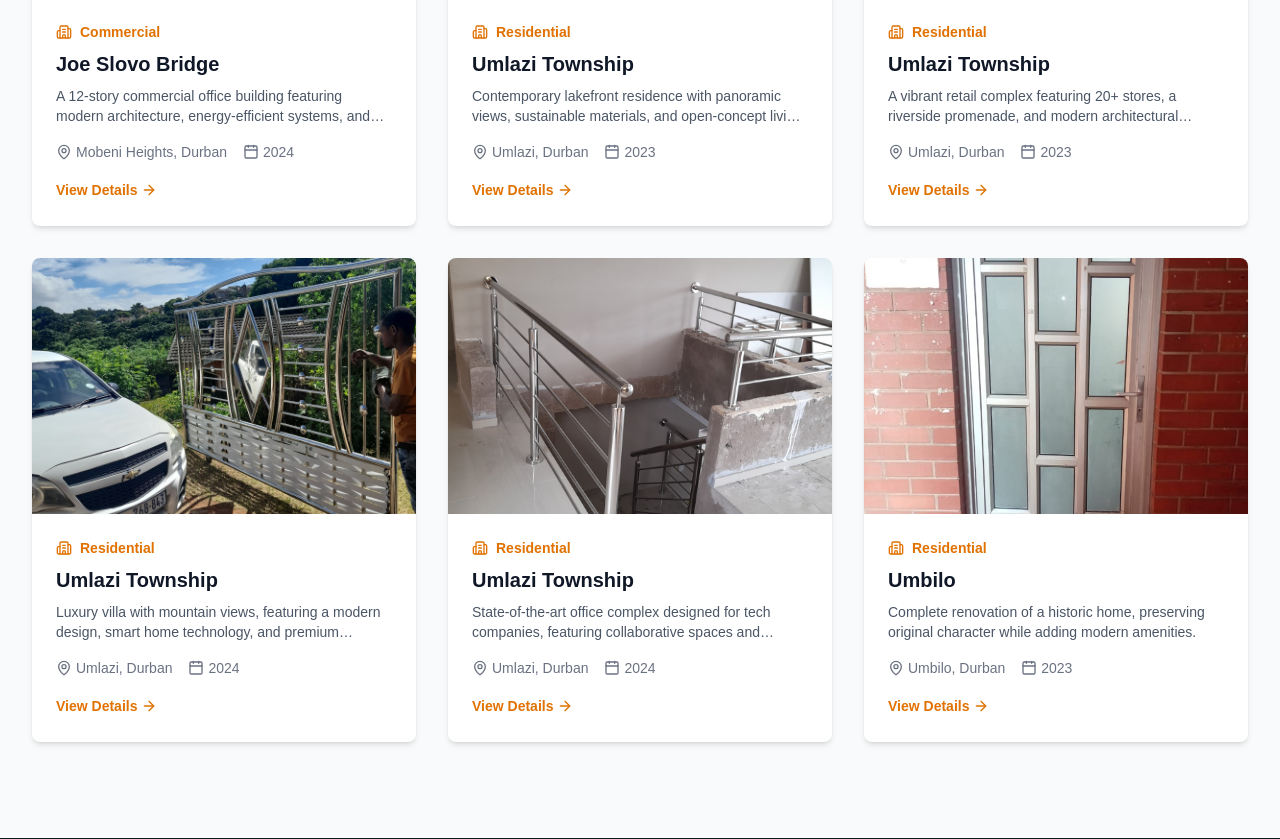
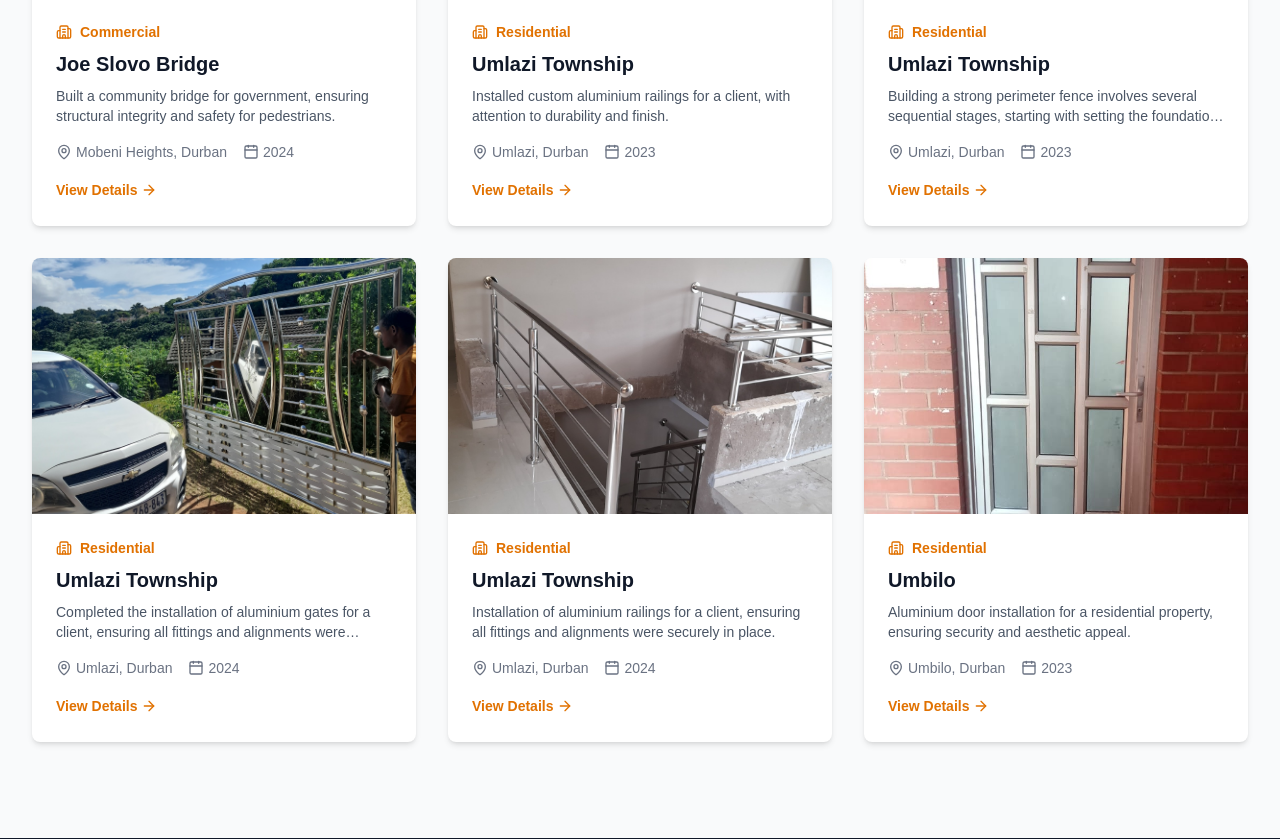
Before and after one commit to tsxepo-web/damaskills-trading, a Next.js app: page /projects in a window 1280 px wide. Shown: the part 814-1653 px from the top of the page. Built offline with nearby package versions, Linux system fonts and the light colour scheme.

Commit message:
explain the projects in details

```diff
--- a/app/projects/page.tsx
+++ b/app/projects/page.tsx
@@ -11,7 +11,7 @@ const projects = [
     location: "Mobeni Heights, Durban",
     year: "2024",
     description:
-      "A 12-story commercial office building featuring modern architecture, energy-efficient systems, and premium office spaces.",
+      "Built a community bridge for government, ensuring structural integrity and safety for pedestrians.",
     image: "/images/projects/project-14.jpeg",
     featured: true,
   },
@@ -22,7 +22,7 @@ const projects = [
     location: "Umlazi, Durban",
     year: "2023",
     description:
-      "Contemporary lakefront residence with panoramic views, sustainable materials, and open-concept living spaces.",
+      "Installed custom aluminium railings for a client, with attention to durability and finish.",
     image: "/images/projects/project-38.jpeg",
     featured: true,
   },
@@ -33,7 +33,7 @@ const projects = [
     location: "Umlazi, Durban",
     year: "2023",
     description:
-      "A vibrant retail complex featuring 20+ stores, a riverside promenade, and modern architectural design.",
+      "Building a strong perimeter fence involves several sequential stages, starting with setting the foundation and finishing with specialized panels to enhance security.",
     image: "/images/projects/project-41.jpeg",
     featured: true,
   },
@@ -44,7 +44,7 @@ const projects = [
     location: "Umlazi, Durban",
     year: "2024",
     description:
-      "Luxury villa with mountain views, featuring a modern design, smart home technology, and premium finishes.",
+      "Completed the installation of aluminium gates for a client, ensuring all fittings and alignments were securely in place.",
     image: "/images/projects/project-42.jpeg",
     featured: false,
   },
@@ -55,7 +55,7 @@ const projects = [
     location: "Umlazi, Durban",
     year: "2024",
     description:
-      "State-of-the-art office complex designed for tech companies, featuring collaborative spaces and sustainable design.",
+      "Installation of aluminium railings for a client, ensuring all fittings and alignments were securely in place.",
     image: "/images/projects/project-43.jpeg",
     featured: false,
   },
@@ -66,7 +66,7 @@ const projects = [
     location: "Umbilo, Durban",
     year: "2023",
     description:
-      "Complete renovation of a historic home, preserving original character while adding modern amenities.",
+      "Aluminium door installation for a residential property, ensuring security and aesthetic appeal.",
     image: "/images/projects/project-44.jpeg",
     featured: false,
   },
```
